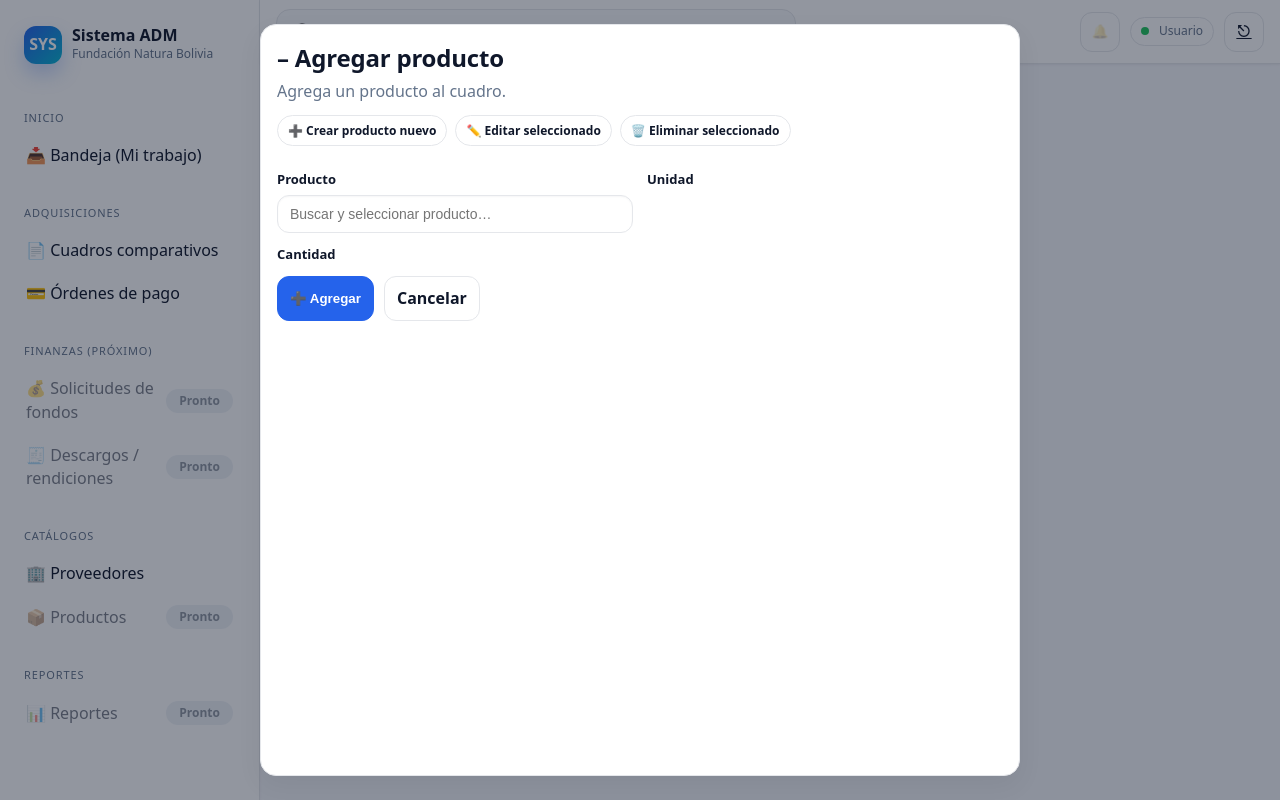
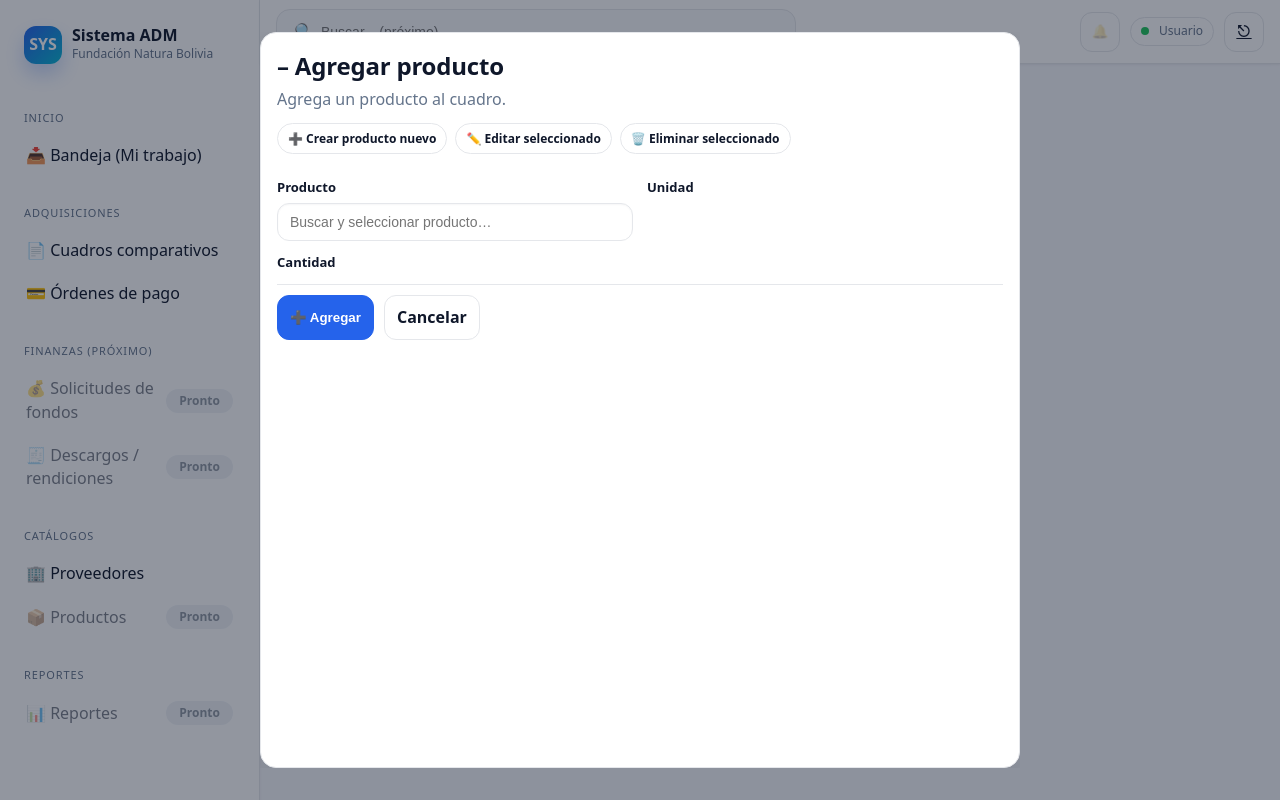
Before and after one commit to hectorisrael87/fundacion_sys, a Django app: template src/templates/procurement/cc_add_item.html in a window 1280 px wide. Run offline with Django 5.2, Linux system fonts and the light colour scheme; the template is opened without the code that fills it, so the values that code supplies are empty.

Commit message:
Cambios_productos_ok_2

```diff
--- a/src/templates/procurement/cc_add_item.html
+++ b/src/templates/procurement/cc_add_item.html
@@ -27,6 +27,37 @@
     color: var(--muted);
     font-size:12px;
   }
+  /* Modal: que el contenido scrollee y las acciones no se desborden */
+  .modal-panel{
+    max-height: 92vh;
+    overflow: hidden;
+  }
+
+  .modal-panel .card{
+    display: flex;
+    flex-direction: column;
+    max-height: 92vh;
+  }
+
+  /* el form/cuerpo puede scrollear */
+  .modal-panel .card form{
+    flex: 1;
+    min-height: 0;
+    overflow: auto;
+    padding-bottom: 12px;
+  }
+
+  /* acciones siempre visibles */
+  .modal-actions{
+    position: sticky;
+    bottom: 0;
+    background: #fff;
+    padding-top: 10px;
+    padding-bottom: 10px;
+    border-top: 1px solid var(--line);
+    z-index: 5;
+  }
+
 </style>
 
 <div class="modal">
```
